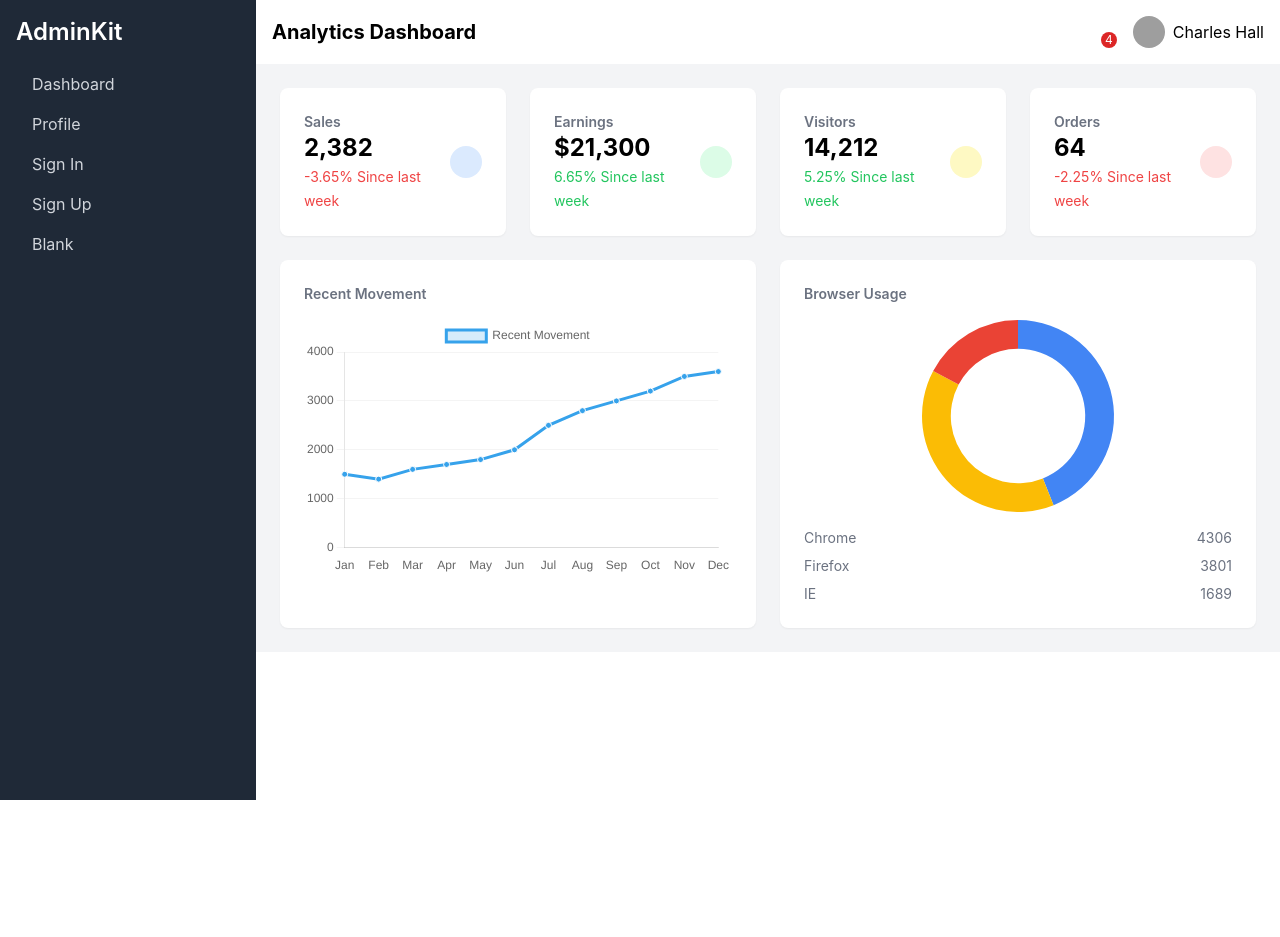
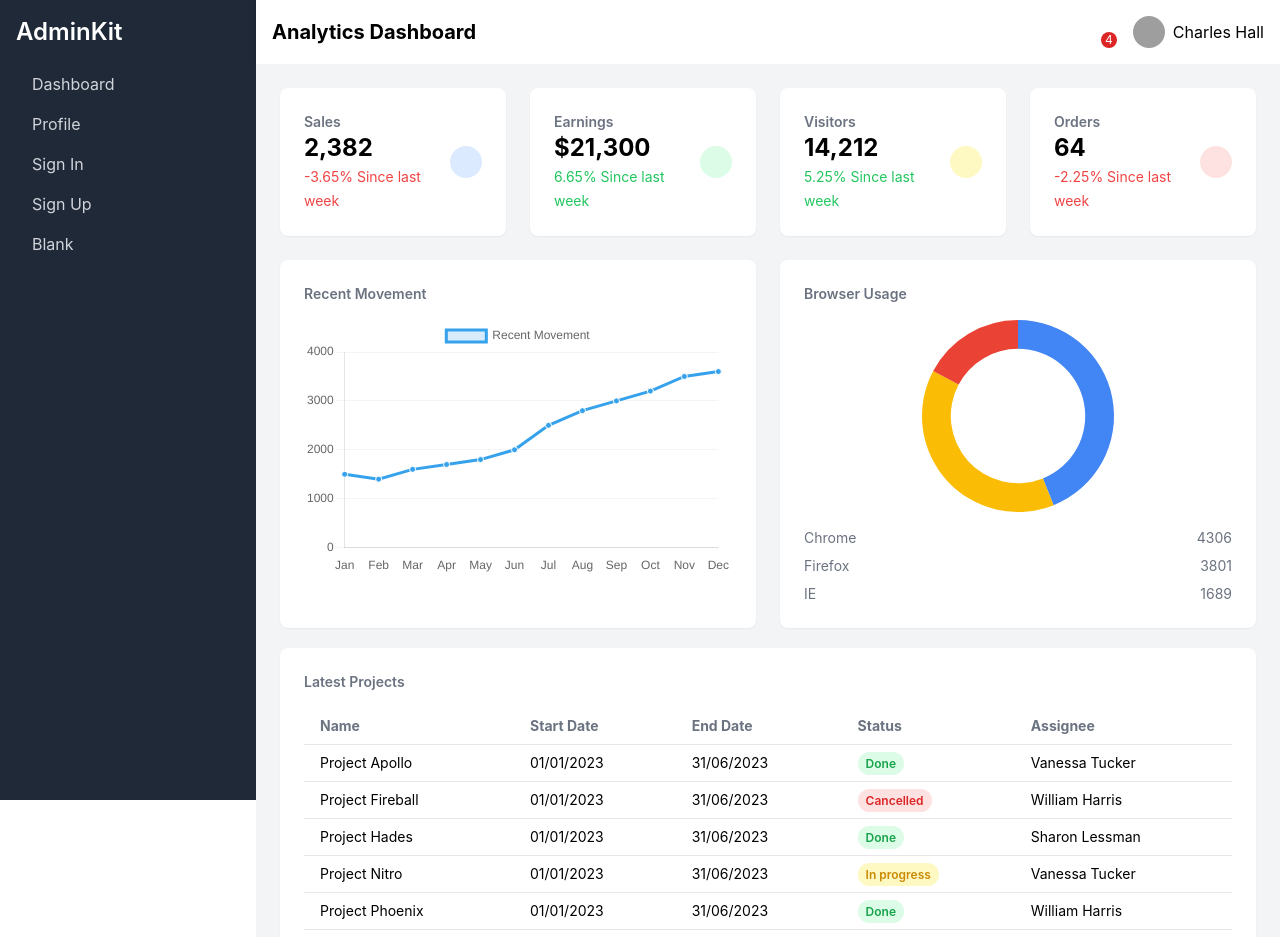
Before and after one commit to Adeel940/Assignment-2-BSCS21008, a React (Create React App) app: page / in a window 1280 px wide. Shown: the top 937 px of the page. Before the commit the page ends 800 px from the top, so only its background shows below. Built offline with nearby package versions, Linux system fonts and the light colour scheme; grey boxes are pictures that could not be loaded.

Commit message:
Add LatestProjects

```diff
--- a/src/Dashboard.js
+++ b/src/Dashboard.js
@@ -4,6 +4,7 @@ import NavBar from './components/navBar';
 import SideBar from './components/sideBar';
 import RecentMovement from './components/RecentMovement';
 import BrowserUsage from './components/BrowserUsage';
+import Latestprojects from './components/projects';
 
 const Dashboard = () => {
     return (
@@ -47,6 +48,9 @@ const Dashboard = () => {
                         <RecentMovement />
                         <BrowserUsage/>
                     </div>
+                    <div className="mt-5">
+                         <Latestprojects/>
+                    </div>
                 </div>
             </div>
         </div>
--- a/src/components/BrowserUsage.js
+++ b/src/components/BrowserUsage.js
@@ -2,35 +2,34 @@ import React from 'react';
 import { Doughnut } from 'react-chartjs-2';
 import { Chart as ChartJS, ArcElement, Tooltip, Legend } from 'chart.js';
 
-// Register the necessary components for Chart.js
+
 ChartJS.register(ArcElement, Tooltip, Legend);
 
 const BrowserUsage = () => {
-    // Data for the chart
+
     const data = {
         labels: ['Chrome', 'Firefox', 'IE'],
         datasets: [
             {
                 data: [4306, 3801, 1689],
-                backgroundColor: ['#4285F4', '#FBBC05', '#EA4335'], // Colors for Chrome, Firefox, IE
+                backgroundColor: ['#4285F4', '#FBBC05', '#EA4335'],
                 hoverBackgroundColor: ['#4285F4', '#FBBC05', '#EA4335'],
                 borderWidth: 0,
             },
         ],
     };
 
-    // Options for the chart
     const options = {
         maintainAspectRatio: false,
         plugins: {
             legend: {
-                display: false, // Hides the legend inside the chart
+                display: false,
             },
             tooltip: {
-                enabled: true, // Tooltip will show on hover
+                enabled: true,
             },
         },
-        cutout: '70%', // Creates the donut shape by cutting out the center
+        cutout: '70%',
     };
 
     return (
--- /dev/null
+++ b/src/components/projects.js
@@ -0,0 +1,56 @@
+import React from 'react';
+
+const Latestprojects = () => {
+
+    const projects = [
+        { name: 'Project Apollo', startDate: '01/01/2023', endDate: '31/06/2023', status: 'Done', assignee: 'Vanessa Tucker' },
+        { name: 'Project Fireball', startDate: '01/01/2023', endDate: '31/06/2023', status: 'Cancelled', assignee: 'William Harris' },
+        { name: 'Project Hades', startDate: '01/01/2023', endDate: '31/06/2023', status: 'Done', assignee: 'Sharon Lessman' },
+        { name: 'Project Nitro', startDate: '01/01/2023', endDate: '31/06/2023', status: 'In progress', assignee: 'Vanessa Tucker' },
+        { name: 'Project Phoenix', startDate: '01/01/2023', endDate: '31/06/2023', status: 'Done', assignee: 'William Harris' },
+        { name: 'Project X', startDate: '01/01/2023', endDate: '31/06/2023', status: 'Done', assignee: 'Sharon Lessman' },
+        { name: 'Project Romeo', startDate: '01/01/2023', endDate: '31/06/2023', status: 'Done', assignee: 'Christina Mason' },
+        { name: 'Project Wombat', startDate: '01/01/2023', endDate: '31/06/2023', status: 'In progress', assignee: 'William Harris' },
+    ];
+
+
+    const renderStatusBadge = (status) => {
+        let bgColor = 'bg-green-100 text-green-600';
+        if (status === 'Cancelled') bgColor = 'bg-red-100 text-red-600';
+        if (status === 'In progress') bgColor = 'bg-yellow-100 text-yellow-600';
+
+        return <span className={`px-2 py-1 rounded-full text-xs font-semibold ${bgColor}`}>{status}</span>;
+    };
+
+    return (
+        <div className="bg-white p-6 rounded-lg shadow-sm w-full">
+            <h3 className="text-gray-500 text-sm font-semibold mb-4">Latest Projects</h3>
+            <div className="overflow-x-auto">
+                <table className="min-w-full table-auto text-left text-sm">
+                    <thead>
+                        <tr className="text-gray-500 font-medium">
+                            <th className="px-4 py-2">Name</th>
+                            <th className="px-4 py-2">Start Date</th>
+                            <th className="px-4 py-2">End Date</th>
+                            <th className="px-4 py-2">Status</th>
+                            <th className="px-4 py-2">Assignee</th>
+                        </tr>
+                    </thead>
+                    <tbody>
+                        {projects.map((project, index) => (
+                            <tr key={index} className="border-t">
+                                <td className="px-4 py-2">{project.name}</td>
+                                <td className="px-4 py-2">{project.startDate}</td>
+                                <td className="px-4 py-2">{project.endDate}</td>
+                                <td className="px-4 py-2">{renderStatusBadge(project.status)}</td>
+                                <td className="px-4 py-2">{project.assignee}</td>
+                            </tr>
+                        ))}
+                    </tbody>
+                </table>
+            </div>
+        </div>
+    );
+};
+
+export default Latestprojects;
```
